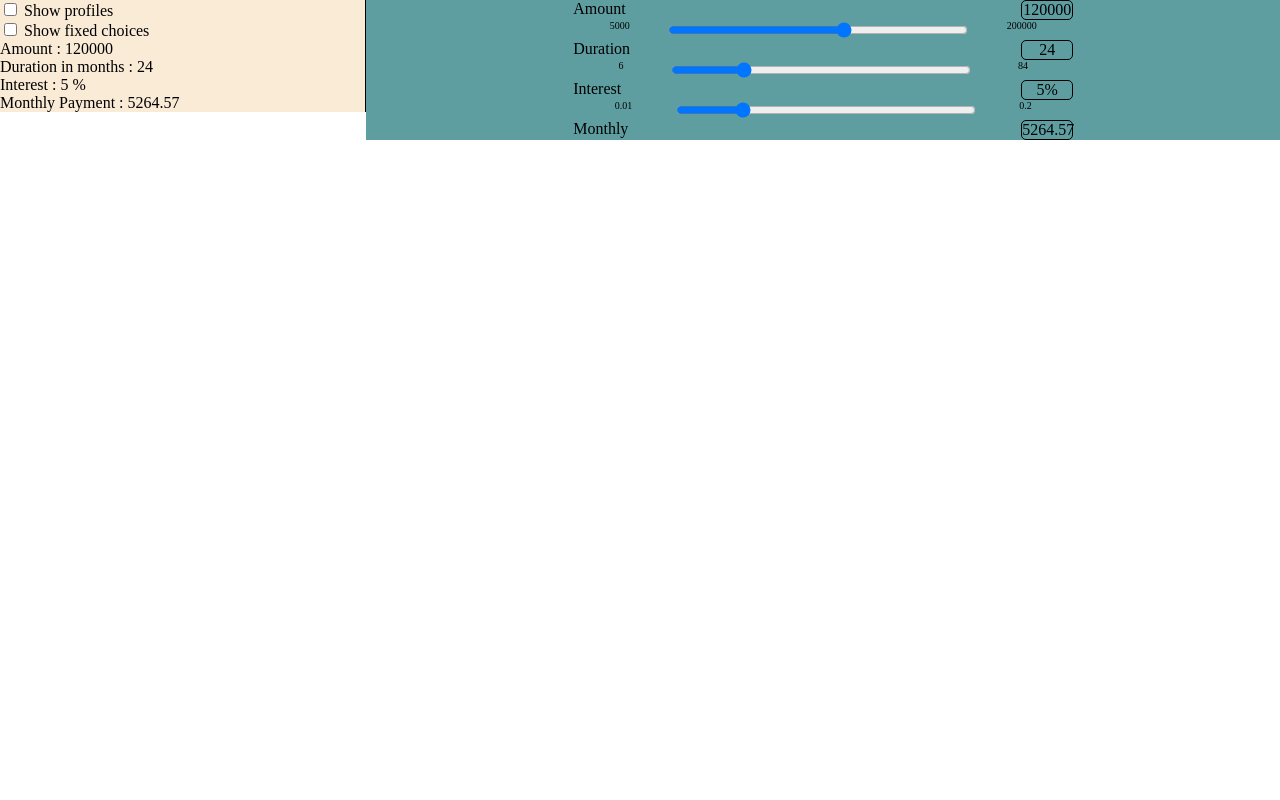
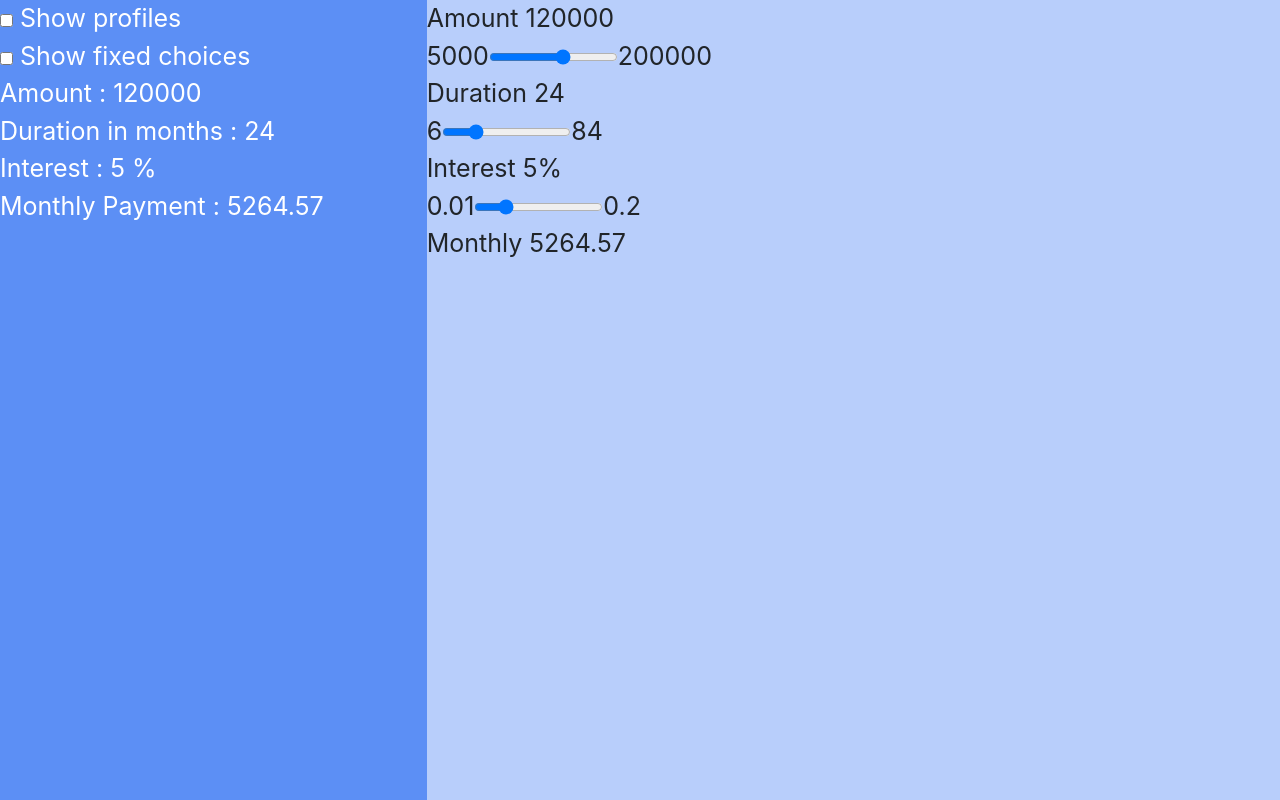
Before and after one commit to Maxdars/loan_simulator, a React (Create React App) app: page / in a window 1280 px wide. Built offline with nearby package versions, Linux system fonts and the light colour scheme.

Commit message:
Add react-bootstrap

```diff
--- a/package.json
+++ b/package.json
@@ -6,8 +6,10 @@
     "@testing-library/jest-dom": "^5.11.6",
     "@testing-library/react": "^11.2.2",
     "@testing-library/user-event": "^12.6.0",
+    "bootstrap": "^4.5.3",
     "lodash": "^4.17.20",
     "react": "^17.0.1",
+    "react-bootstrap": "^1.4.0",
     "react-dom": "^17.0.1",
     "react-redux": "^7.2.2",
     "react-scripts": "4.0.1",
--- a/src/App.css
+++ b/src/App.css
@@ -1,26 +1,45 @@
-.app-container {
-  display: flex;
-  /* text-align: start; */
-  /* align-items: stretch; */
-  justify-content: space-around;
+.row, .col, .container {
+  height: 100%;
+  margin: 0;
+  padding: 0;
+}
+
+[class*="col-"] {
+  padding-left: 0 !important;
+  padding-right: 0 !important;
+}
+
+.row, .container{
+  max-width : 100%
 }
 
 .left_side_bar {
-  background-color: antiquewhite;
-  display: inline-block;
-  border-right: solid 1px ;
-  width: 40%;
+  color: white;
+  background-color: #5c8ff5;
   height: 100%;
 }
 
 .simulator_container {
-  width: 100%;
+  background-color: #b8cefb;
   height: 100%;
-  background-color: cadetblue;
-  display: flex;
-  flex-direction: column;
-  justify-content: center;
-  align-items: center;
+}
+
+
+
+
+
+
+
+
+
+
+
+
+
+/* .fields_container {
+  padding: 10px;
+  border: solid 1px grey;
+  border-radius: 10px
 }
 
 .field_container {
@@ -54,4 +73,4 @@ input[type=range] {
   width:50px;
   border: solid 1px;
   border-radius: 5px;
-}
+} */
--- a/src/App.js
+++ b/src/App.js
@@ -1,7 +1,11 @@
 import './App.css';
 import React, { Component } from 'react';
 import { initState } from './actions';
-import  { connect } from 'react-redux'
+import  { connect } from 'react-redux';
+import Container from 'react-bootstrap/Container';
+import Row from 'react-bootstrap/Row'
+import Col from 'react-bootstrap/Col'
+
 
 // Containers.
 import SimulatorContainer from './containers/simulatorContainer';
@@ -17,14 +21,27 @@ class App extends Component {
       'interest': this.props.interest
     });
 
+    // return (
+    //   <div className="app-container">
+    //     <section className="left_side_bar">
+    //       <OptionsContainer />
+    //       <RecapContainer />
+    //     </section>
+    //     < SimulatorContainer />
+    //   </div>
+    // );
     return (
-      <div className="app-container">
-        <section className="left_side_bar">
-          <OptionsContainer />
-          <RecapContainer />
-        </section>
-        < SimulatorContainer />
-      </div>
+      <Container className="app-containert">
+        <Row>
+          <Col xs={12} md={4} lg={4} className="left_side_bar">
+            <OptionsContainer />
+            <RecapContainer />
+          </Col>
+          <Col xs={12} md={8} lg={8} className="simulator_container">
+            <SimulatorContainer />
+          </Col>
+        </Row>
+      </Container>
     );
   }
 
--- a/src/components/switch.js
+++ b/src/components/switch.js
@@ -1,3 +1,5 @@
+import ToggleButton from 'react-bootstrap/ToggleButton'
+
 const Switch = (props) => {
 
     return (
@@ -6,9 +8,20 @@ const Switch = (props) => {
                 type = "checkbox"
                 checked = { props.value }
                 onChange = { props.onChange }
+                data-toggle="toggle"
             />
             <span> { props.label } </span>
         </div>
+        // <ToggleButton
+        //     checked = { props.value }
+        //     type = 'checkbox'
+        //     id = { props.label }
+        //     label = { props.label }
+        //     onChange = { props.onChange }
+        // >
+        //     { props.label }
+        // </ToggleButton>
+
     )
 };
 
--- a/src/containers/simulatorContainer.js
+++ b/src/containers/simulatorContainer.js
@@ -11,13 +11,13 @@ import ProfilesContainer from './profilesContainer';
 class SimulatorContainer extends Component {
   render() {
     return (
-      <section className="simulator_container">
+      <div className="fields_container">
         { this.props.use_profiles ? <ProfilesContainer /> : '' }
         <AmountContainer />
         <DurationContainer />
         <InterestContainer />
         <MonthlyContainer />
-      </section>
+      </div>
     );
   }
 
--- a/src/helpers/index.js
+++ b/src/helpers/index.js
@@ -1,6 +1,6 @@
 import { calculateMonthly, calculateAmount, calculateDuration } from '../helpers/calculator';
 import { find as _find } from 'lodash';
-
+import 'bootstrap/dist/css/bootstrap.min.css';
 /**
  * Update the state when the profile changes.
  */
--- a/src/index.css
+++ b/src/index.css
@@ -1,9 +1,9 @@
 html, body {
   min-height:100%;
-
+font-size: 25px;
 }
 body {
-  height: 100%;
+  height: 100vh;
   margin: 0;
 
   /* font-family: -apple-system, BlinkMacSystemFont, 'Segoe UI', 'Roboto', 'Oxygen',
@@ -12,6 +12,10 @@ body {
   -webkit-font-smoothing: antialiased;
   -moz-osx-font-smoothing: grayscale; */
 }
+
+#root {
+  height: 100%
+}
 /*
 code {
   font-family: source-code-pro, Menlo, Monaco, Consolas, 'Courier New',
```
Also changed, not shown: src/components/amount.js (line endings or trailing spaces), 1 other file (tests, documents, lock files or other folders).
